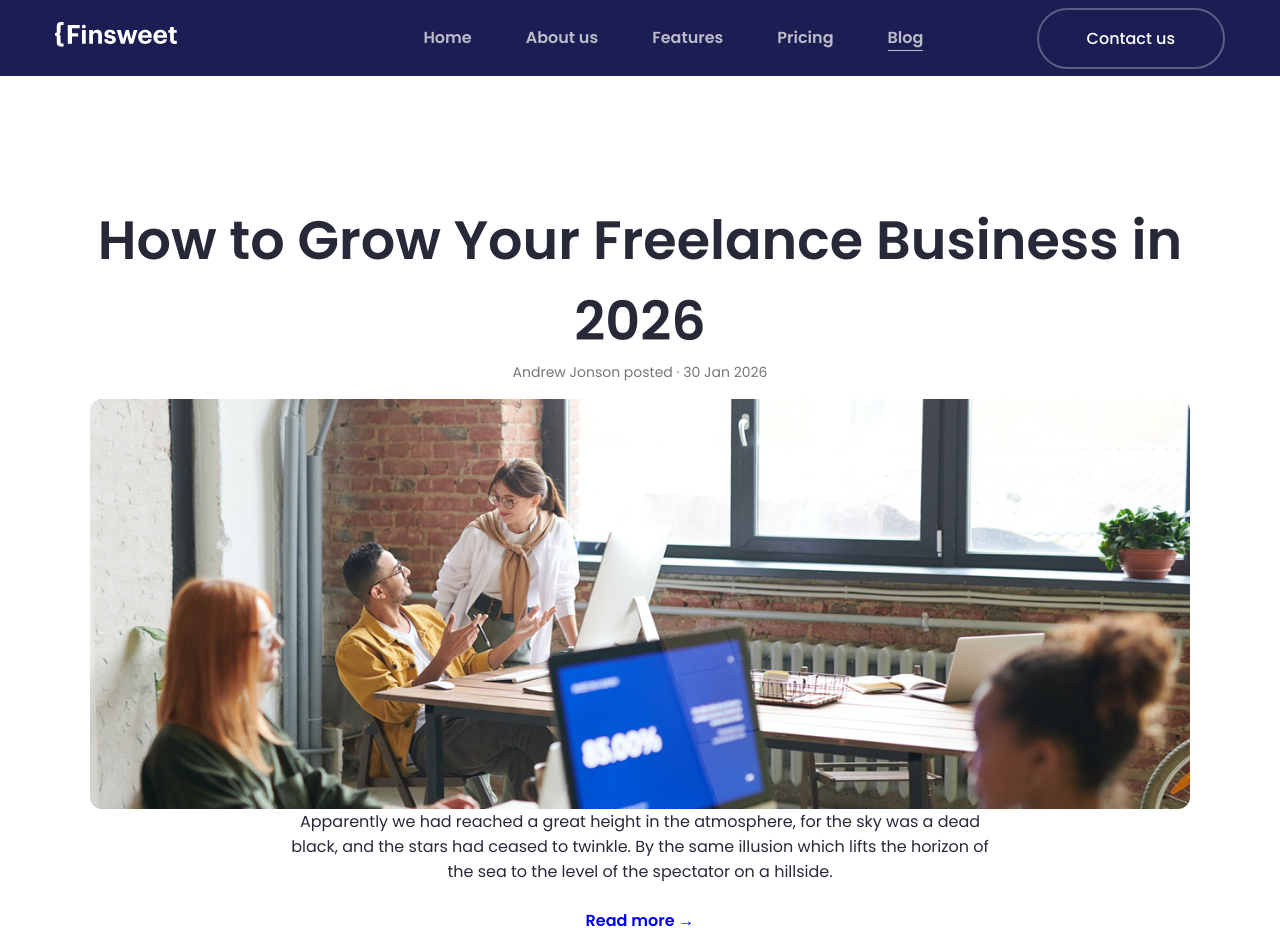
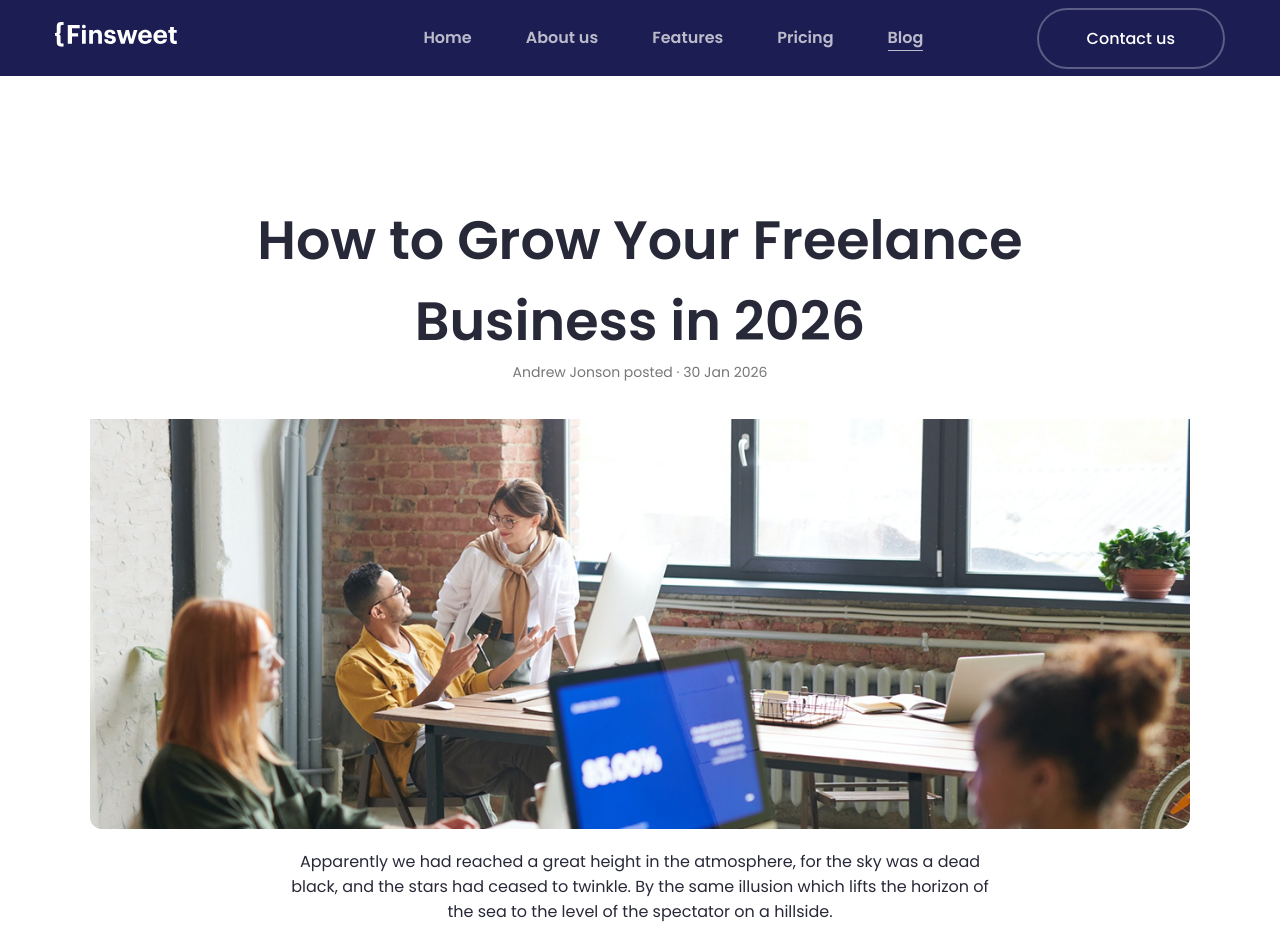
Before and after one commit to andreyk1n/finsweet, a React (Create React App) app: page /blog in a window 1280 px wide. Shown: the top 952 px of the page. Built offline with nearby package versions, Linux system fonts and the light colour scheme; the HTML template or start-up script is replaced by a standard one.

Commit message:
update components/single and other blog's styles

```diff
--- a/src/template-parts/components/blog/BlogCard.jsx
+++ b/src/template-parts/components/blog/BlogCard.jsx
@@ -11,6 +11,7 @@ const BlogCard = ({ post }) => {
           alt={post.title}
           className="blog-card__image"
           loading="lazy"
+          draggable="false"
         />
       </Link>
 
--- a/src/template-parts/components/blog/FeaturedPost.jsx
+++ b/src/template-parts/components/blog/FeaturedPost.jsx
@@ -18,6 +18,7 @@ const FeaturedPost = ({ post }) => {
           alt={post.title}
           className="featured__image"
           loading="lazy"
+          draggable="false"
         />
       </Link>
 
--- a/src/template-parts/components/blog/blog.scss
+++ b/src/template-parts/components/blog/blog.scss
@@ -32,6 +32,7 @@
         width: 100%;
         display: block;
         transition: transform 0.3s ease;
+        margin: 20px 0 0 0;
     }
 
     &__image-link:hover &__image {
@@ -49,13 +50,21 @@
         margin: 0 auto 24px;
     }
 
-    &__title a {
-        color: inherit;
-        text-decoration: none;
-        transition-duration: .5s;
+    &__content {
+        margin: 20px 0 0 0;
+    }
 
-        &:hover {
-            opacity: .5;
+    &__title {
+        max-width: 950px;
+        margin: 0 auto;
+        a {
+            color: inherit;
+            text-decoration: none;
+            transition-duration: .5s;
+
+            &:hover {
+                opacity: .5;
+            }
         }
     }
 
--- a/src/template-parts/components/single/Single.jsx
+++ b/src/template-parts/components/single/Single.jsx
@@ -14,13 +14,14 @@ const Post = () => {
 
   return (
     <article className="post">
+      <h1 className="post__title">{post.title}</h1>
+
       <img
         src={`/images/blog${post.image}`}
         alt={post.title}
         className="post__image"
+        draggable="false"
       />
-
-      <h1 className="post__title">{post.title}</h1>
 
       <div className="post__meta">
         <span>{post.date}</span>
--- a/src/template-parts/components/single/single.scss
+++ b/src/template-parts/components/single/single.scss
@@ -1,7 +1,11 @@
 .post {
-    max-width: 820px;
+    max-width: 950px;
     margin: 0 auto;
-    padding: 80px 20px;
+    padding: 200px 15px 60px 15px;
+
+    @media (max-width: 992px) {
+        padding: 120px 15px 40px 15px;
+    }
 
     &__image {
         width: 100%;
```
